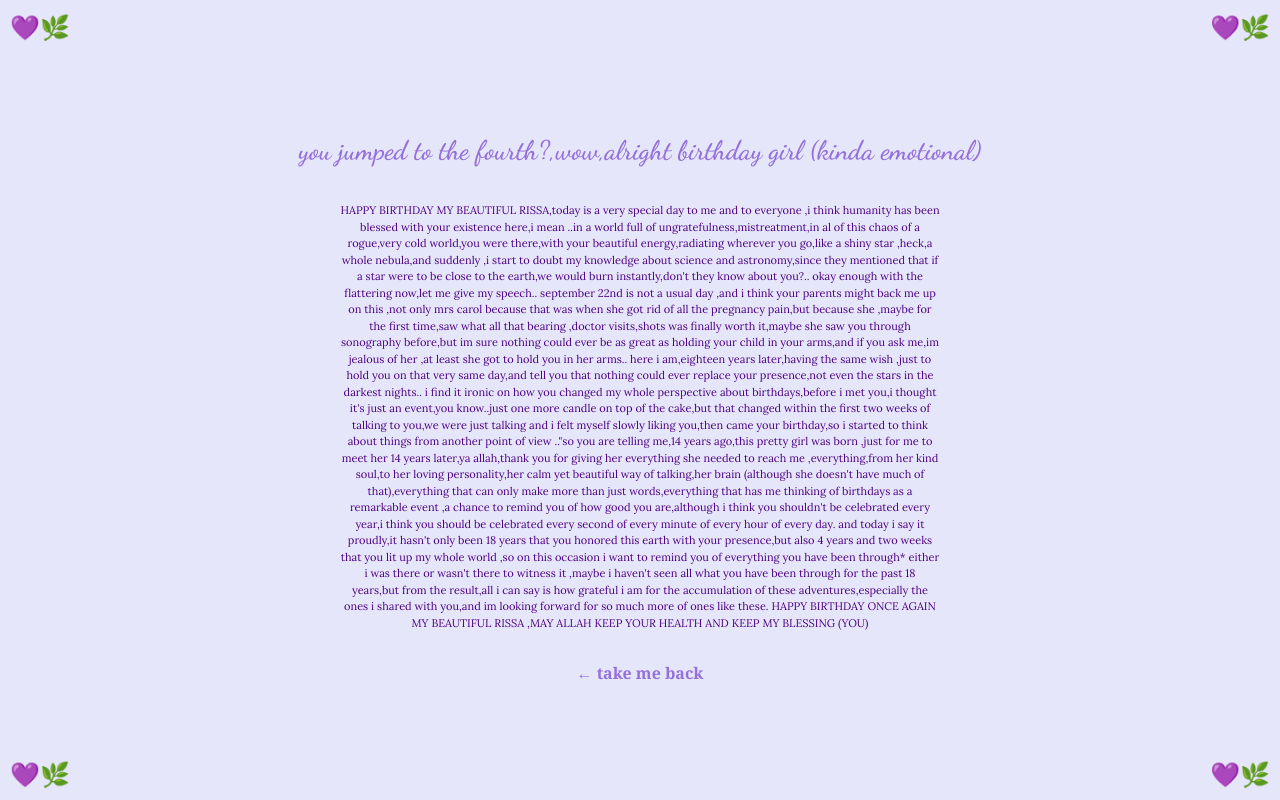
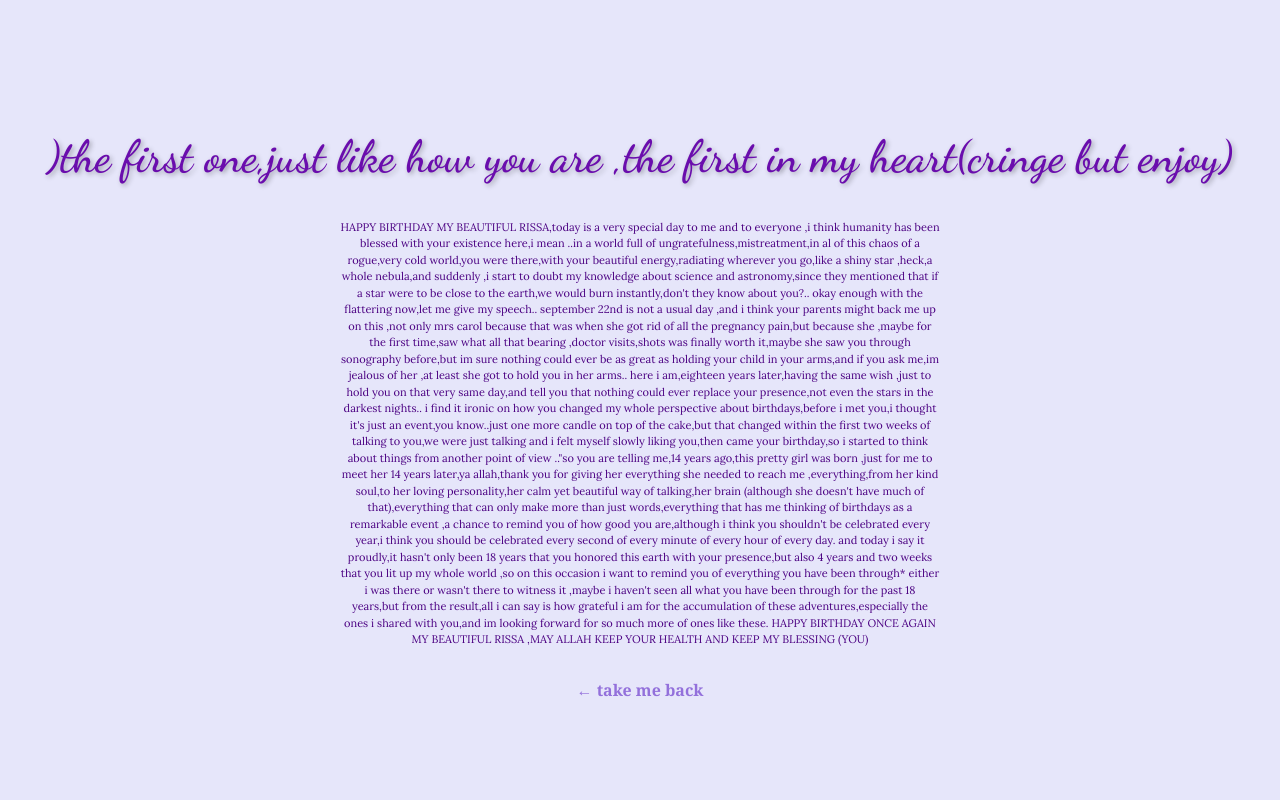
Before and after one commit to kgh4/mi-rissa, a plain HTML site: page first.html in a window 1280 px wide. Drawn offline with Linux system fonts and the light colour scheme.

Commit message:
Update first.html

```diff
--- a/first.html
+++ b/first.html
@@ -3,7 +3,7 @@
 <head>
     <meta charset="UTF-8">
     <meta name="viewport" content="width=device-width, initial-scale=1.0">
-    <title>fourth</title>
+    <title>third</title>
     <style>
         body {
             background-color: #E6E6FA; /* Soft lavender background */
@@ -20,11 +20,19 @@
 
         h1 {
             font-family: 'Dancing Script', cursive;
-            font-size: 27px;
+            font-size: 45px; /* Larger font size for better visibility */
             margin-bottom: 20px;
             text-align: center;
-            color: #9370DB; /* Romantic lavender color */
+            color: #6A0DAD; /* Darker purple for better contrast */
             animation: fadeIn 1.5s ease-in-out;
+            text-shadow: 2px 2px 5px rgba(0, 0, 0, 0.3); /* Text shadow for emphasis */
+        }
+
+        /* Adjust title size for smaller screens */
+        @media (max-width: 600px) {
+            h1 {
+                font-size: 35px; /* Slightly smaller but still visible on mobile */
+            }
         }
 
         p {
@@ -49,55 +57,16 @@
         a:hover {
             color: #4B0082; /* Darker indigo on hover */
         }
-
-        /* Lilas (Lavender) Emoji Decorations */
-        .lavender-decoration {
-            position: absolute;
-            font-size: 1.5em; /* Default size */
-        }
-
-        .top-left {
-            top: 10px;
-            left: 10px;
-        }
-
-        .top-right {
-            top: 10px;
-            right: 10px;
-        }
-
-        .bottom-left {
-            bottom: 10px;
-            left: 10px;
-        }
-
-        .bottom-right {
-            bottom: 10px;
-            right: 10px;
-        }
-
-        /* Adjust the size for smaller screens */
-        @media (max-width: 600px) {
-            .lavender-decoration {
-                font-size: 1em; /* Smaller size for phones */
-            }
-        }
     </style>
 
     <!-- Google Fonts -->
     <link href="https://fonts.googleapis.com/css2?family=Dancing+Script:wght@600&family=Lora:wght@400&display=swap" rel="stylesheet">
 </head>
 <body>
-    <!-- Lavender Emoji Decorations -->
-    <div class="lavender-decoration top-left">💜🌿</div>
-    <div class="lavender-decoration top-right">💜🌿</div>
-    <div class="lavender-decoration bottom-left">💜🌿</div>
-    <div class="lavender-decoration bottom-right">💜🌿</div>
-
-    <h1>you jumped to the fourth?,wow,alright birthday girl (kinda emotional)</h1>
+    <h1>)the first one,just like how you are ,the first in my heart(cringe but enjoy) </h1>
 
     <p>
-     HAPPY BIRTHDAY MY BEAUTIFUL RISSA,today is a very special day to me and to everyone ,i think humanity has been blessed with your existence here,i mean
+  HAPPY BIRTHDAY MY BEAUTIFUL RISSA,today is a very special day to me and to everyone ,i think humanity has been blessed with your existence here,i mean
  ..in a world full of ungratefulness,mistreatment,in al of this chaos of a rogue,very cold world,you were there,with your beautiful energy,radiating wherever you go,like a shiny star ,heck,a whole nebula,and suddenly ,i start to doubt
 my knowledge about science and astronomy,since they mentioned that if a star were to be close to the earth,we would burn instantly,don't they know about you?..
 okay enough with the flattering now,let me give my speech..
@@ -113,6 +82,7 @@ and today i say it proudly,it hasn't only been 18 years that you honored this ea
 either i was there or wasn't there to witness it ,maybe i haven't seen all what you have been through for the past 18 years,but from the result,all i can say is how grateful i am for the accumulation of these adventures,especially the ones
 i shared with you,and im looking forward for so much more of ones like these.
 HAPPY BIRTHDAY ONCE AGAIN MY BEAUTIFUL RISSA ,MAY ALLAH KEEP YOUR HEALTH AND KEEP MY BLESSING (YOU)
+
     </p>
 
     <a href="index.html">← take me back</a>
```
